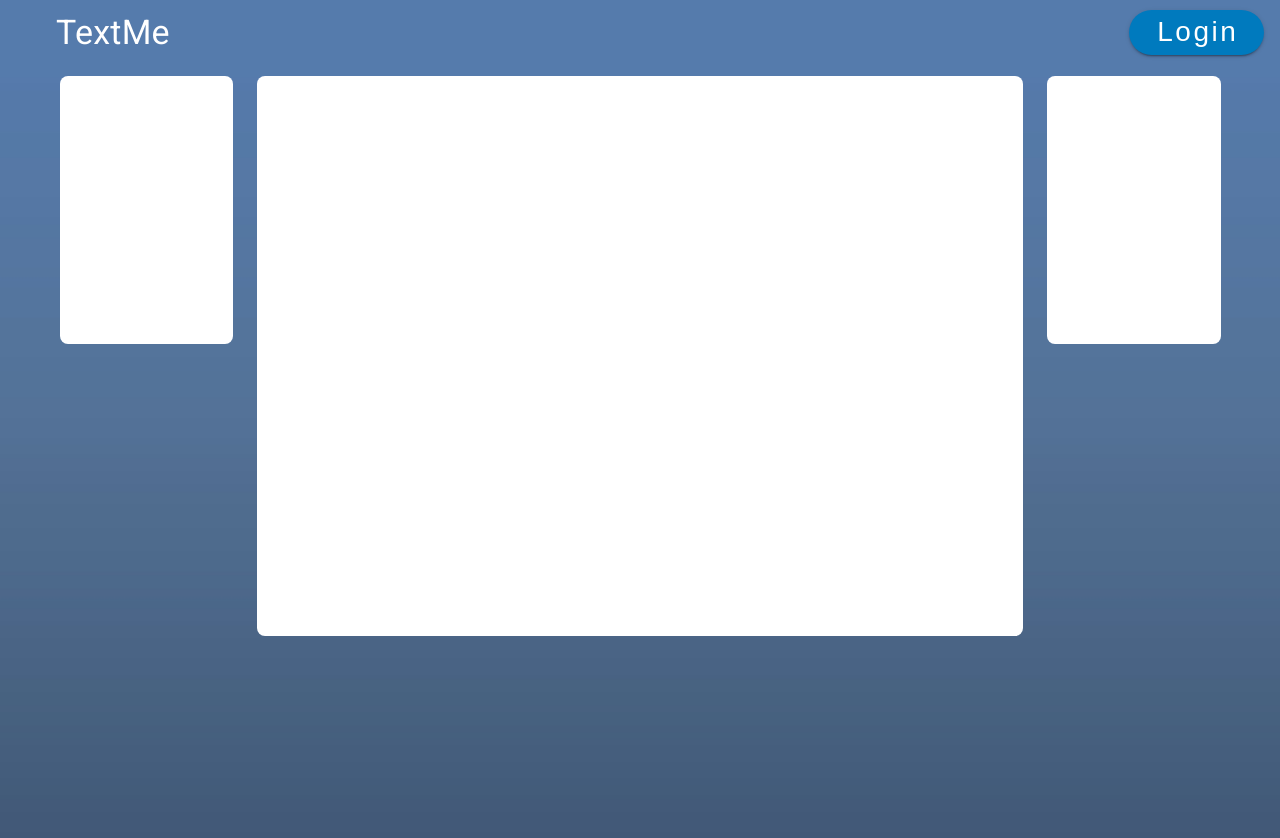
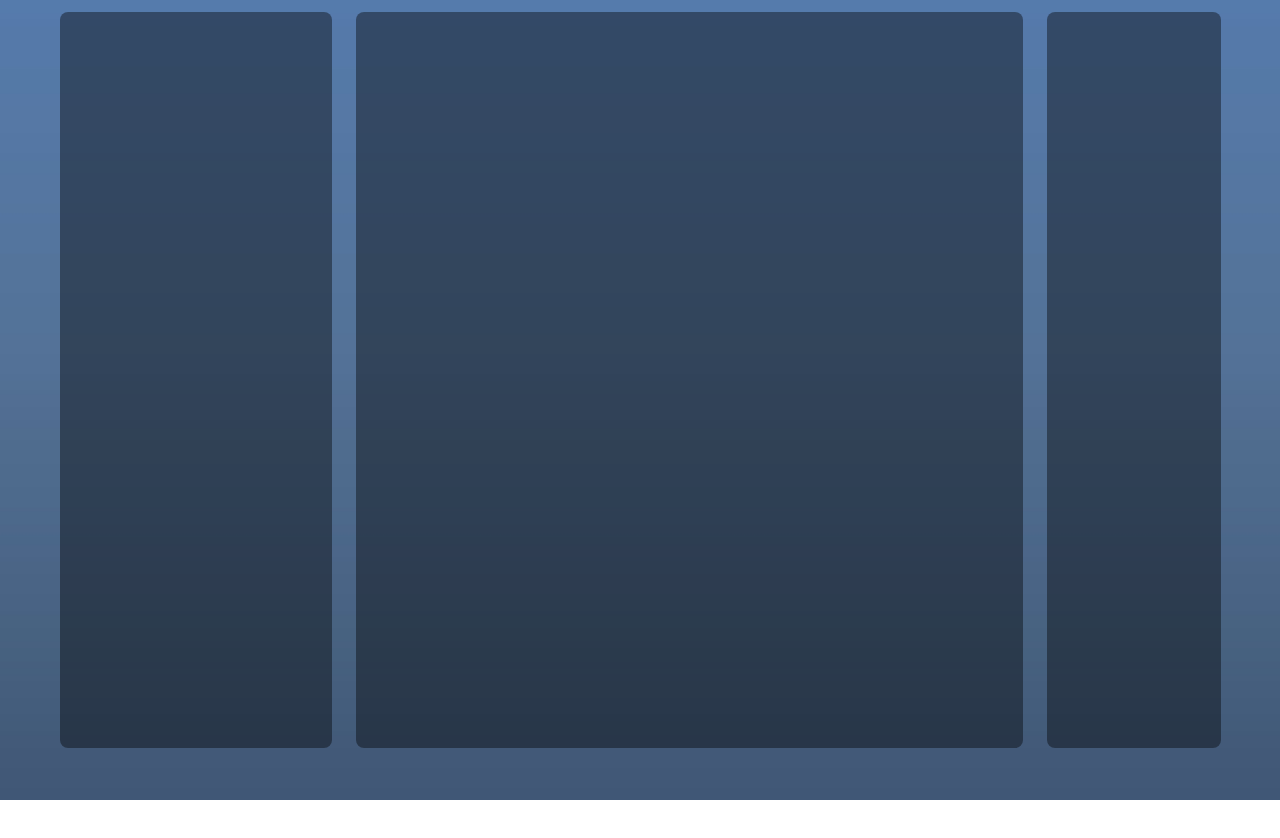
Before and after one commit to alekstrselicc/TextMeApp, a Vue app in the folder web/text-app/: page /main in a window 1280 px wide. Shown: the top 838 px of the page. After the commit the page ends 800 px from the top, so only its background shows below. Built offline with nearby package versions, Linux system fonts and the light colour scheme.

Commit message:
main is ready for work...

```diff
--- a/web/text-app/src/App.vue
+++ b/web/text-app/src/App.vue
@@ -1,6 +1,6 @@
 <template>
   <v-app>
-    <NavBar class="hidden-sm-and-down" />
+    <!--<NavBar class="hidden-sm-and-down" />-->
     <v-main>
       <router-view/>
     </v-main>
@@ -11,11 +11,11 @@
 
 
 import Vue from 'vue';
-import NavBar from '@/components/NavBar.vue';
+//import NavBar from '@/components/NavBar.vue';
 
 export default Vue.extend({
   name: 'App',
-  components: { NavBar },
+  components: { /*NavBar*/ },
   data: () => ({
     //
   }),
--- a/web/text-app/src/views/MainView.vue
+++ b/web/text-app/src/views/MainView.vue
@@ -1,47 +1,30 @@
 <template>
-  <v-app id="inspire">
-    <v-main class="grey lighten-3">
-      <v-container>
+    <v-main>
+      <v-container class="fill-height justify-center">
         <v-row>
-          <v-col
-            cols="12"
-            sm="2"
-          >
-            <v-sheet
-              rounded="lg"
-              min-height="268"
-            >
-              <!--  -->
+          <!-- playgrounds -->
+          <v-col sm="3">
+            <v-sheet rounded="lg" min-height="100%" class="playground_sheet sheet_color">
             </v-sheet>
           </v-col>
 
-          <v-col
-            cols="12"
-            sm="8"
-          >
-            <v-sheet
-              min-height="70vh"
-              rounded="lg"
-            >
-              <!--  -->
+
+          <!-- chat -->
+          <v-col sm="7">
+            <v-sheet min-height="92vh" rounded="lg" class="chat_sheet sheet_color">
             </v-sheet>
           </v-col>
 
-          <v-col
-            cols="12"
-            sm="2"
-          >
-            <v-sheet
-              rounded="lg"
-              min-height="268"
-            >
-              <!--  -->
+
+          <!-- friends -->
+          <v-col sm="2">
+            <v-sheet rounded="lg" min-height="100%" class="friends_sheet sheet_color">
+
             </v-sheet>
           </v-col>
         </v-row>
       </v-container>
     </v-main>
-  </v-app>
 </template>
 
 <script>
@@ -50,4 +33,12 @@
 
 <style>
 
+
+  .sheet_color{
+    background-color: rgba(0, 0, 0, 0.4) !important;
+  }
+
+
+
+
 </style>
```
